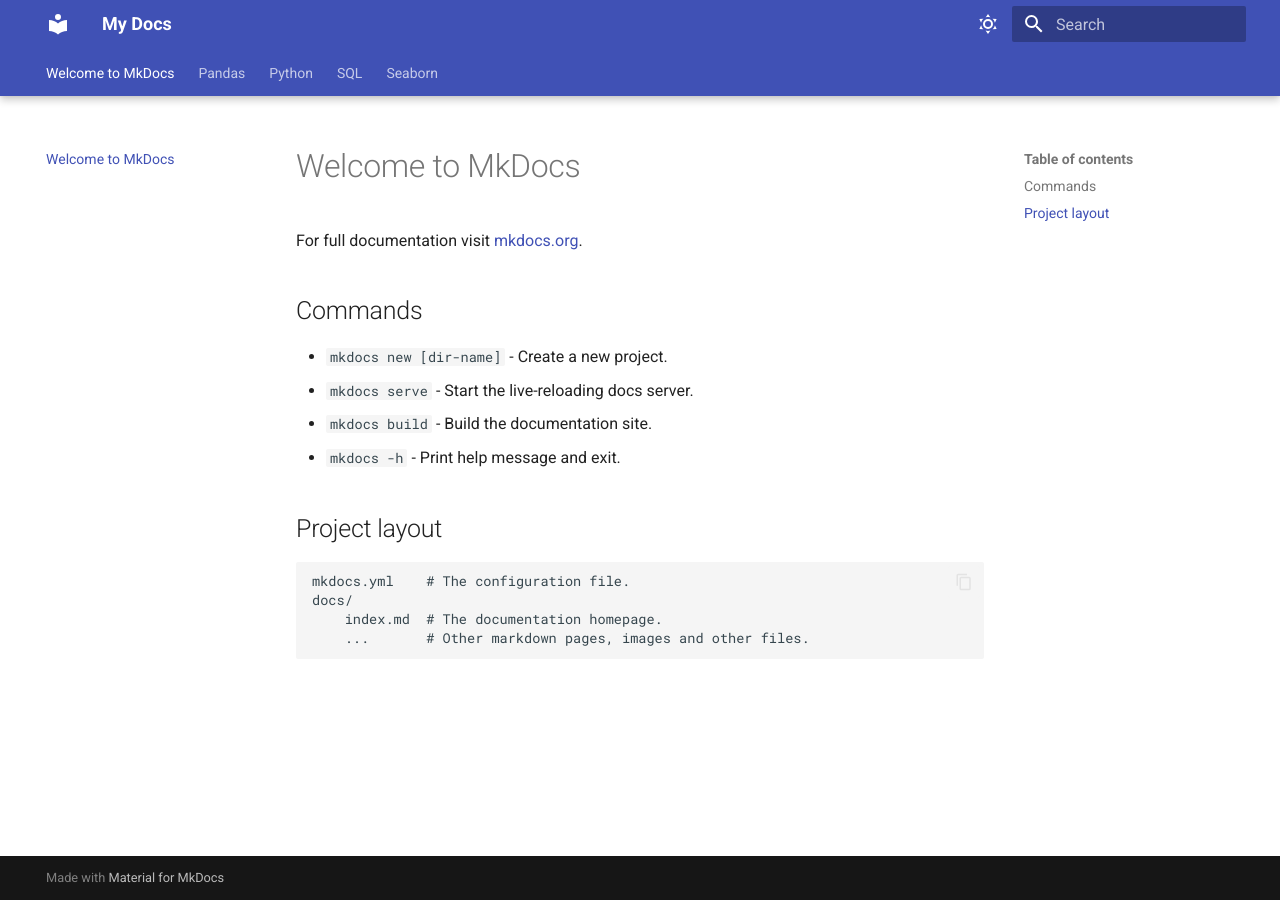
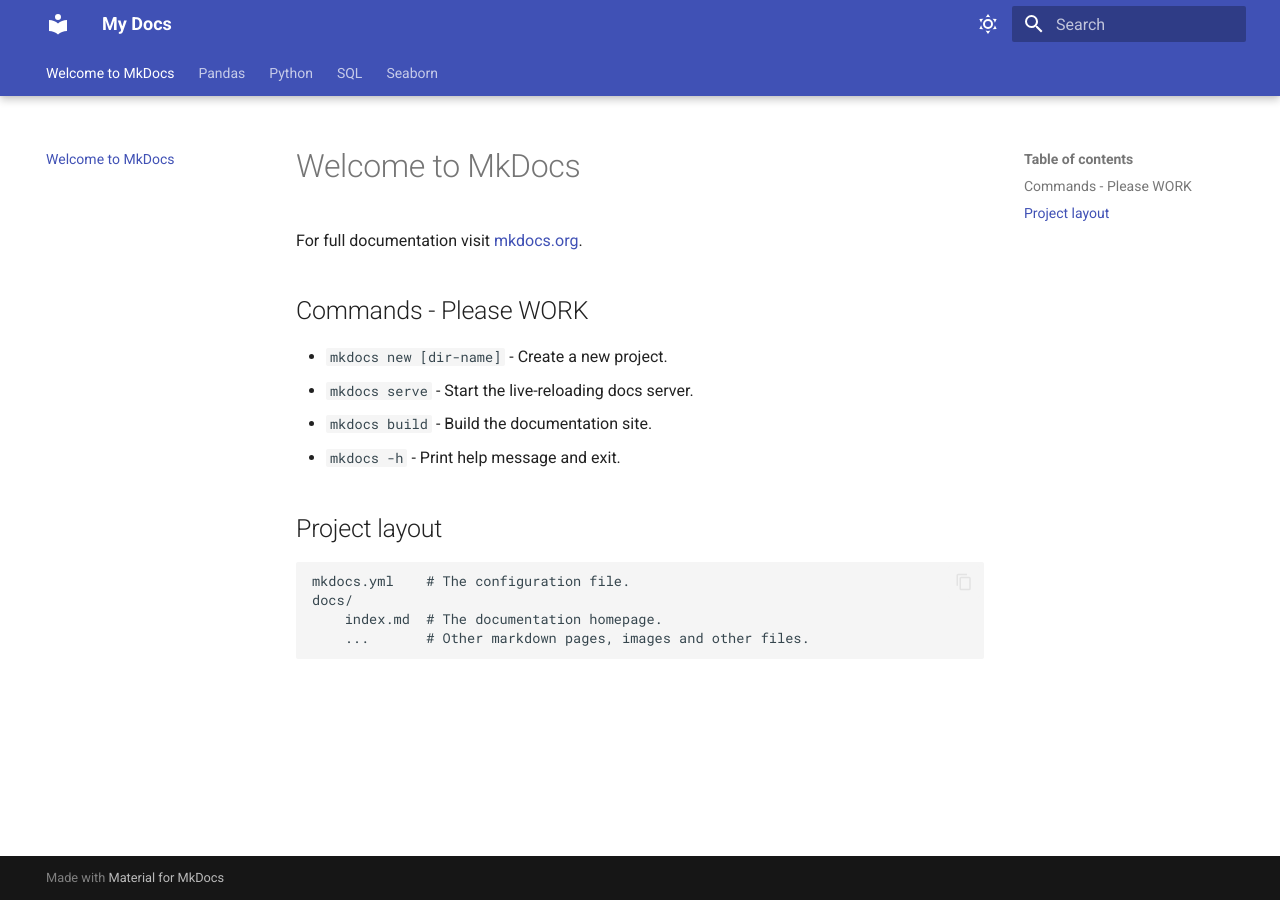
Before and after one commit to shivanshshukla01/Web-Docs, an MkDocs documentation site: the page built from docs/index.md, in a window 1280 px wide. Built offline with MkDocs 1.6.1 and Material for MkDocs 9.7.7, drawn with Linux system fonts in a browser that asks for light colours.

```diff
--- a/docs/index.md
+++ b/docs/index.md
@@ -2,7 +2,7 @@
 
 For full documentation visit [mkdocs.org](https://www.mkdocs.org).
 
-## Commands
+## Commands - Please WORK
 
 * `mkdocs new [dir-name]` - Create a new project.
 * `mkdocs serve` - Start the live-reloading docs server.
```
